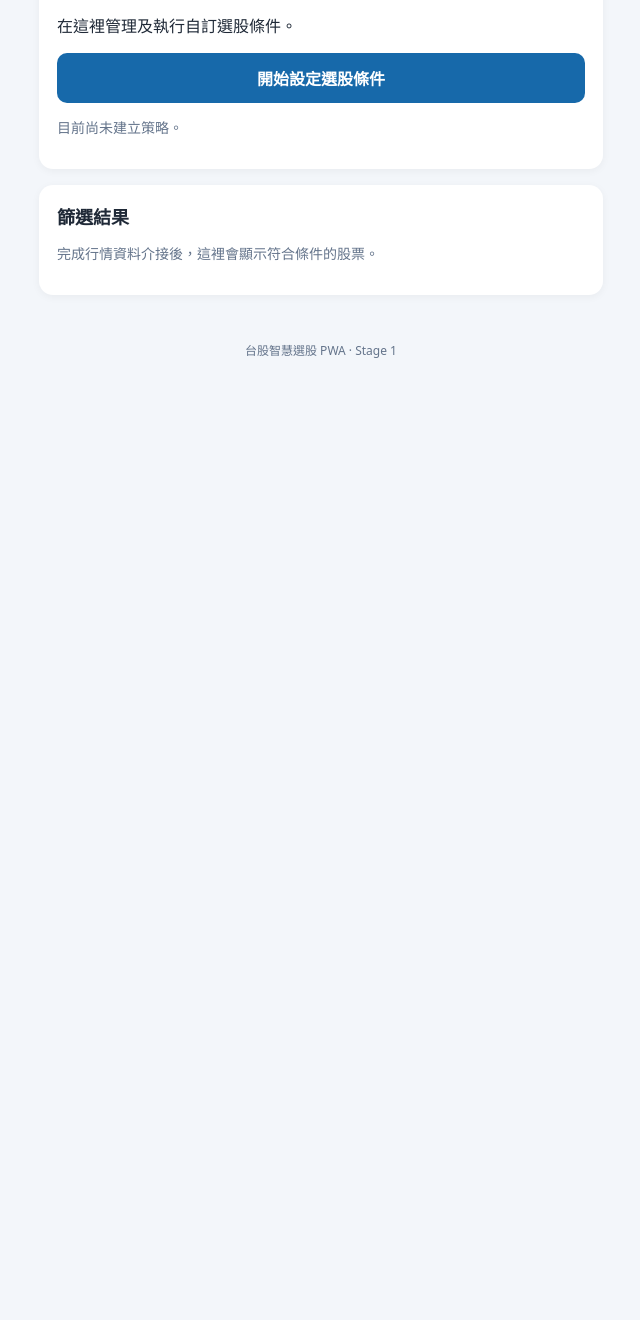
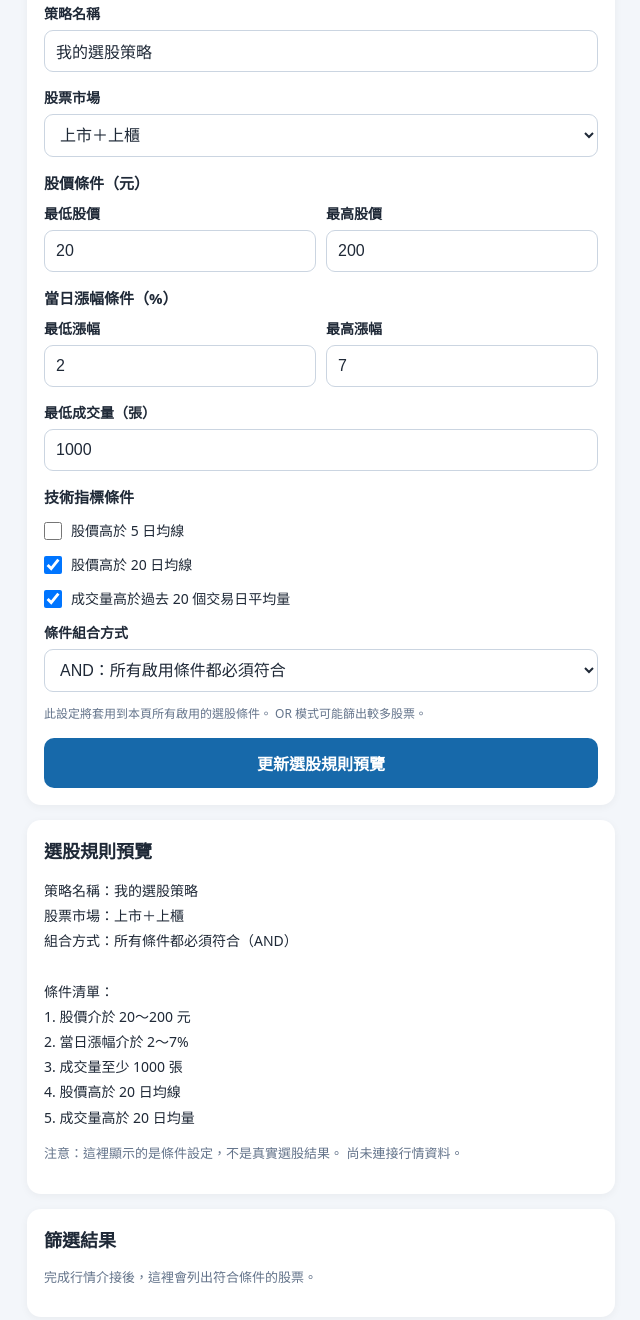
Before and after one commit to PaulHcChen/tw-stock-screener, a plain HTML site: page index.html in a window 1280 px wide. Shown: the part 302-1622 px from the top of the page, without its empty margins (319-959 px from the left). Before the commit the page ends 800 px from the top, so only its background shows below. Drawn offline with Linux system fonts and the light colour scheme.

Commit message:
Update index.html

```diff
--- a/index.html
+++ b/index.html
@@ -9,9 +9,7 @@
   <title>台股智慧選股</title>
 
   <style>
-    * {
-      box-sizing: border-box;
-    }
+    * { box-sizing: border-box; }
 
     body {
       margin: 0;
@@ -23,54 +21,100 @@
     header {
       background: #16324f;
       color: white;
-      padding: 24px 18px;
+      padding: 22px 18px;
     }
 
-    header h1 {
-      margin: 0 0 8px;
-      font-size: 24px;
-    }
-
-    header p {
-      margin: 0;
-      font-size: 14px;
-      color: #dbeafe;
-    }
+    header h1 { margin: 0 0 8px; font-size: 24px; }
+    header p { margin: 0; font-size: 14px; color: #dbeafe; }
 
     main {
-      max-width: 600px;
+      max-width: 620px;
       margin: auto;
-      padding: 18px;
+      padding: 16px;
     }
 
     .card {
       background: white;
       border-radius: 14px;
-      padding: 18px;
-      margin-bottom: 16px;
+      padding: 17px;
+      margin-bottom: 15px;
       box-shadow: 0 2px 8px #0000000c;
     }
 
-    .card h2 {
-      font-size: 18px;
-      margin: 0 0 12px;
+    h2 { font-size: 18px; margin: 0 0 15px; }
+    h3 { font-size: 15px; margin: 0 0 10px; }
+
+    .field { margin-bottom: 15px; }
+    .field label, .field-title {
+      display: block;
+      font-size: 14px;
+      font-weight: 600;
+      margin-bottom: 7px;
     }
 
-    .status {
+    input, select {
+      width: 100%;
+      min-width: 0;
+      padding: 11px;
+      border: 1px solid #cbd5e1;
+      border-radius: 9px;
+      background: white;
+      color: #1f2937;
+      font-size: 16px;
+    }
+
+    .two {
+      display: grid;
+      grid-template-columns: 1fr 1fr;
+      gap: 10px;
+    }
+
+    .check {
+      display: flex;
+      align-items: flex-start;
+      gap: 9px;
+      margin: 13px 0;
+      font-size: 14px;
+      line-height: 1.5;
+    }
+
+    .check input {
+      width: 18px;
+      height: 18px;
+      margin: 2px 0 0;
+      flex-shrink: 0;
+    }
+
+    .hint {
+      font-size: 12px;
       color: #64748b;
-      font-size: 14px;
+      line-height: 1.6;
     }
 
     .button {
       display: block;
       width: 100%;
+      padding: 13px;
       border: 0;
       border-radius: 10px;
-      padding: 13px;
       background: #1769aa;
       color: white;
       font-size: 16px;
       font-weight: 600;
+      cursor: pointer;
+    }
+
+    .summary {
+      white-space: pre-line;
+      line-height: 1.8;
+      font-size: 14px;
+      overflow-wrap: anywhere;
+    }
+
+    .status {
+      color: #64748b;
+      font-size: 13px;
+      line-height: 1.6;
     }
 
     footer {
@@ -85,47 +129,207 @@
 <body>
   <header>
     <h1>台股智慧選股</h1>
-    <p>依照自己的條件，找出符合規則的股票</p>
+    <p>設定自己的條件，篩選符合規則的股票</p>
   </header>
 
   <main>
     <section class="card">
       <h2>行情狀態</h2>
-      <p class="status" id="marketStatus">
-        尚未連接行情資料，這是介面測試版本。
+      <p class="status">
+        尚未連接行情資料。目前僅提供條件設定與預覽。
       </p>
     </section>
 
     <section class="card">
-      <h2>我的選股策略</h2>
-      <p>在這裡管理及執行自訂選股條件。</p>
-      <button class="button" id="strategyButton">
-        開始設定選股條件
+      <h2>選股策略設定</h2>
+
+      <div class="field">
+        <label for="strategyName">策略名稱</label>
+        <input id="strategyName" value="我的選股策略"
+          maxlength="40">
+      </div>
+
+      <div class="field">
+        <label for="market">股票市場</label>
+        <select id="market">
+          <option value="all">上市＋上櫃</option>
+          <option value="listed">上市</option>
+          <option value="otc">上櫃</option>
+        </select>
+      </div>
+
+      <h3>股價條件（元）</h3>
+      <div class="two">
+        <div class="field">
+          <label for="minPrice">最低股價</label>
+          <input id="minPrice" type="number"
+            min="0" step="0.01" value="20">
+        </div>
+        <div class="field">
+          <label for="maxPrice">最高股價</label>
+          <input id="maxPrice" type="number"
+            min="0" step="0.01" value="200">
+        </div>
+      </div>
+
+      <h3>當日漲幅條件（%）</h3>
+      <div class="two">
+        <div class="field">
+          <label for="minChange">最低漲幅</label>
+          <input id="minChange" type="number"
+            step="0.1" value="2">
+        </div>
+        <div class="field">
+          <label for="maxChange">最高漲幅</label>
+          <input id="maxChange" type="number"
+            step="0.1" value="7">
+        </div>
+      </div>
+
+      <div class="field">
+        <label for="minVolume">最低成交量（張）</label>
+        <input id="minVolume" type="number"
+          min="0" step="1" value="1000">
+      </div>
+
+      <h3>技術指標條件</h3>
+
+      <label class="check">
+        <input id="ma5" type="checkbox">
+        <span>股價高於 5 日均線</span>
+      </label>
+
+      <label class="check">
+        <input id="ma20" type="checkbox" checked>
+        <span>股價高於 20 日均線</span>
+      </label>
+
+      <label class="check">
+        <input id="volumeSurge" type="checkbox" checked>
+        <span>成交量高於過去 20 個交易日平均量</span>
+      </label>
+
+      <div class="field">
+        <label for="logic">條件組合方式</label>
+        <select id="logic">
+          <option value="AND">AND：所有啟用條件都必須符合</option>
+          <option value="OR">OR：至少一個啟用條件符合</option>
+        </select>
+        <p class="hint">
+          此設定將套用到本頁所有啟用的選股條件。
+          OR 模式可能篩出較多股票。
+        </p>
+      </div>
+
+      <button class="button" id="previewButton">
+        更新選股規則預覽
       </button>
-      <p class="status" id="strategyStatus">
-        目前尚未建立策略。
+    </section>
+
+    <section class="card">
+      <h2>選股規則預覽</h2>
+      <div id="summary" class="summary"></div>
+      <p class="status">
+        注意：這裡顯示的是條件設定，不是真實選股結果。
+        尚未連接行情資料。
       </p>
     </section>
 
     <section class="card">
       <h2>篩選結果</h2>
       <p class="status">
-        完成行情資料介接後，這裡會顯示符合條件的股票。
+        完成行情介接後，這裡會列出符合條件的股票。
       </p>
     </section>
   </main>
 
-  <footer>
-    台股智慧選股 PWA · Stage 1
-  </footer>
+  <footer>台股智慧選股 PWA · Stage 1</footer>
 
   <script>
-    document
-      .getElementById("strategyButton")
-      .addEventListener("click", function () {
-        document.getElementById("strategyStatus").textContent =
-          "下一階段將加入可編輯、可儲存的選股條件。";
-      });
+    const $ = id => document.getElementById(id);
+
+    function getRules() {
+      const conditions = [];
+
+      conditions.push(
+        `股價介於 ${$("minPrice").value}～${$("maxPrice").value} 元`
+      );
+
+      conditions.push(
+        `當日漲幅介於 ${$("minChange").value}～${$("maxChange").value}%`
+      );
+
+      conditions.push(
+        `成交量至少 ${$("minVolume").value} 張`
+      );
+
+      if ($("ma5").checked) {
+        conditions.push("股價高於 5 日均線");
+      }
+
+      if ($("ma20").checked) {
+        conditions.push("股價高於 20 日均線");
+      }
+
+      if ($("volumeSurge").checked) {
+        conditions.push("成交量高於 20 日均量");
+      }
+
+      const marketNames = {
+        all: "上市＋上櫃",
+        listed: "上市",
+        otc: "上櫃"
+      };
+
+      const logicNames = {
+        AND: "所有條件都必須符合（AND）",
+        OR: "至少一個條件符合（OR）"
+      };
+
+      return [
+        `策略名稱：${$("strategyName").value || "未命名策略"}`,
+        `股票市場：${marketNames[$("market").value]}`,
+        `組合方式：${logicNames[$("logic").value]}`,
+        "",
+        "條件清單：",
+        ...conditions.map((item, i) => `${i + 1}. ${item}`)
+      ].join("\n");
+    }
+
+    function updatePreview() {
+      const minPrice = Number($("minPrice").value);
+      const maxPrice = Number($("maxPrice").value);
+      const minChange = Number($("minChange").value);
+      const maxChange = Number($("maxChange").value);
+      const minVolume = Number($("minVolume").value);
+
+      if (
+        $("minPrice").value === "" ||
+        $("maxPrice").value === "" ||
+        $("minChange").value === "" ||
+        $("maxChange").value === "" ||
+        $("minVolume").value === "" ||
+        !Number.isFinite(minPrice) ||
+        !Number.isFinite(maxPrice) ||
+        !Number.isFinite(minChange) ||
+        !Number.isFinite(maxChange) ||
+        !Number.isFinite(minVolume) ||
+        minPrice < 0 ||
+        maxPrice < minPrice ||
+        maxChange < minChange ||
+        minVolume < 0
+      ) {
+        $("summary").textContent =
+          "請檢查輸入數值：最低值不可大於最高值，股價及成交量不可為負數。";
+        return;
+      }
+
+      $("summary").textContent = getRules();
+    }
+
+    $("previewButton").addEventListener("click", updatePreview);
+
+    updatePreview();
   </script>
 </body>
 </html>
```
